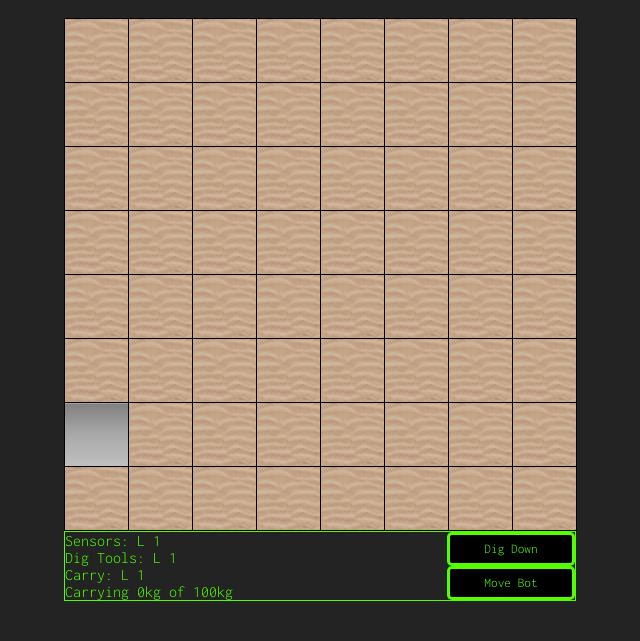
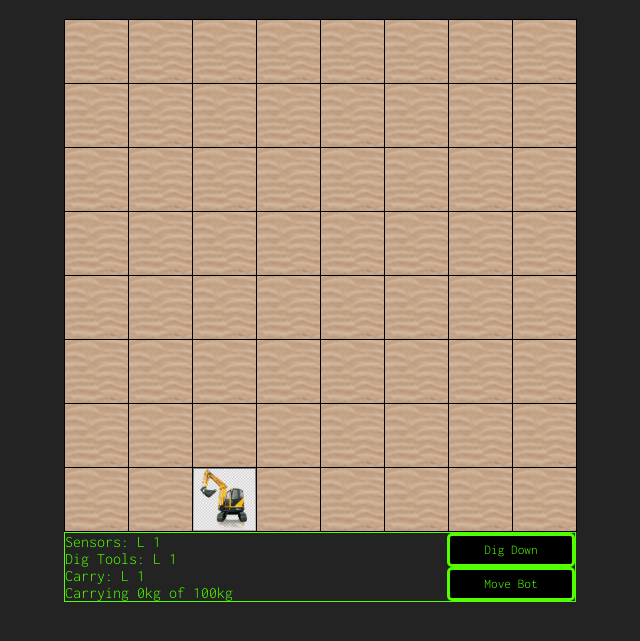
Before and after one commit to cookieByte4130/minerBot, a plain HTML site: page index.html in a window 1280 px wide. Shown: the part 57-698 px from the top of the page, without its empty margins (320-960 px from the left). Drawn offline with Linux system fonts and the light colour scheme.

Commit message:
the bot can move

```diff
--- a/scripts/script.js
+++ b/scripts/script.js
@@ -5,9 +5,7 @@ const gameInfoEl = document.querySelector(".gameInfo");
 const gameStatsEl = document.querySelector(".gameStats");
 const gameControlsEl = document.querySelector(".gameControls");
 
-let boardSize = 8;
-
-const game = {
+const bot = {
   display: {
     sensors: { level: 1 },
     digTools: { level: 1 },
@@ -17,24 +15,62 @@ const game = {
       maxLoad: 100,
     },
   },
+  currLoc: {
+    x: 0,
+    y: 0,
+  },
+  baseLoc: {
+    x: 0,
+    y: 0,
+  },
+  displayStats: function () {
+    for (let stat in this.display) {
+      for (let data in this.display[stat]) {
+        document.querySelector(`.${stat} .${data}`).textContent = this.display[
+          stat
+        ][data];
+      }
+    }
+  },
+  findBase: function (map) {
+    map.forEach((row, y) => {
+      if (row.includes("base")) {
+        this.baseLoc.y = y;
+        this.baseLoc.x = row.indexOf("base");
+      }
+    });
+  },
+  move: function (destination = [this.baseLoc.x, this.baseLoc.y]) {
+    let prevLoc = document.querySelector(".bot");
+    if (prevLoc) prevLoc.parentNode.removeChild(prevLoc);
+    let loc = boardEl.rows[destination[1]].cells[destination[0]];
+    loc.insertAdjacentHTML("beforeend", `<div class='bot'><div>`);
+  },
 };
 
-function createGrid(size) {
-  let grid = [];
+function createGrid(grid, size) {
   for (let i = 0; i < size; i++) {
     grid.push([]);
     for (let j = 0; j < size; j++) {
-      //randomize the 'land' here
-      grid[i][j] = "land";
+      grid[i][j] = "";
+    }
+  }
+  return grid;
+}
+
+function populateBoard(grid) {
+  for (let row in grid) {
+    for (let cell in grid[row]) {
+      grid[row][cell] = "land";
     }
   }
   //set up base
-  const baseCoords = setupBase(boardSize);
+  const baseCoords = setBaseLoc(grid.length);
   grid[baseCoords[1]][baseCoords[0]] = "base";
   return grid;
 }
 
-function setupBase(size) {
+function setBaseLoc(size) {
   const x = Math.floor(Math.random() * size);
   let y;
   if (x === 0 || x === size - 1) {
@@ -53,20 +89,25 @@ function displayGrid(grid) {
     row.forEach((cell) => {
       let newCellEl = document.createElement("td");
       newCellEl.classList.add(cell);
-      boardEl.insertAdjacentElement("beforeend", newCellEl);
+      newRowEl.insertAdjacentElement("beforeend", newCellEl);
     });
   });
 }
 
-function displayGameStats(game) {
-  for (let stat in game) {
-    for (let deet in game[stat]) {
-      document.querySelector(`.${stat} .${deet}`).textContent =
-        game[stat][deet];
-    }
-  }
+boardEl.addEventListener("click", (e) => {
+  bot.move([e.target.cellIndex, e.target.parentNode.rowIndex]);
+});
+
+function gameInit() {
+  const boardSize = 8;
+  const gameStatus = [];
+
+  createGrid(gameStatus, boardSize);
+  populateBoard(gameStatus);
+  displayGrid(gameStatus);
+
+  bot.displayStats();
+  bot.findBase(gameStatus);
+  bot.move();
 }
-
-displayGrid(createGrid(boardSize));
-
-displayGameStats(game.display);
+gameInit();
--- a/styles/style.css
+++ b/styles/style.css
@@ -25,7 +25,16 @@ td {
   vertical-align: middle;
 }
 
+.bot {
+  width: 100%;
+  height: 100%;
+  background-image: url("/assets/bot3.jpg");
+  background-size: cover;
+  background-position: center;
+}
+
 .land {
+  background-color: rgb(241, 241, 132);
   background-image: url("/assets/ground.jpg");
 }
 .base {
```
